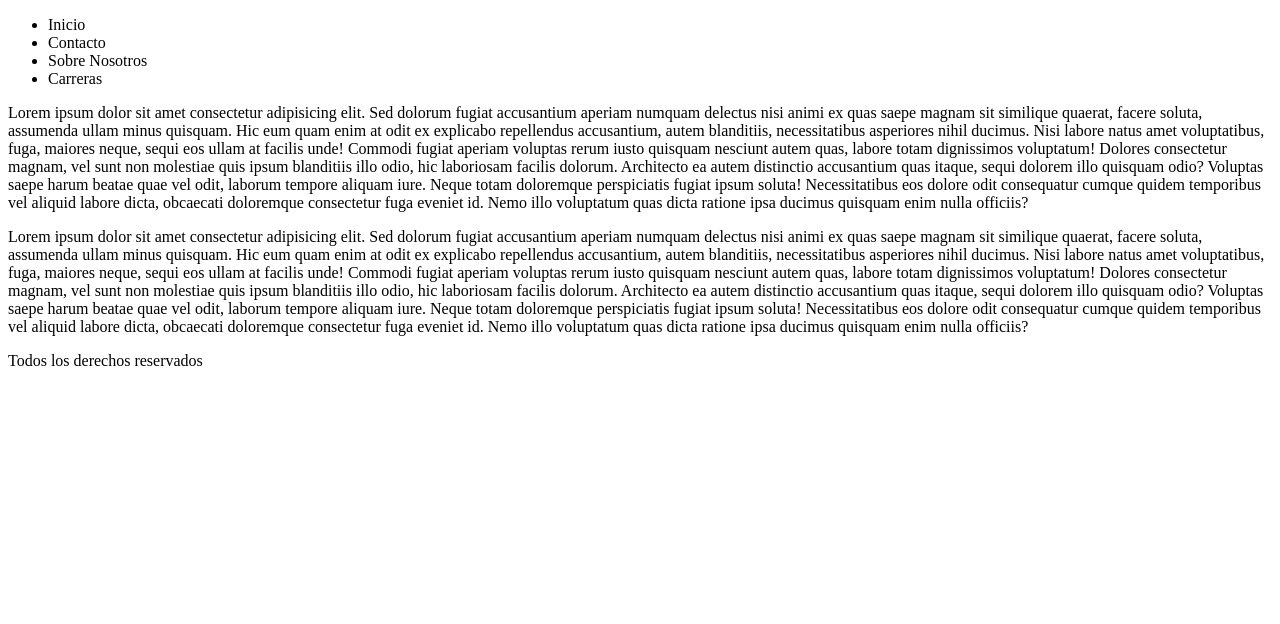
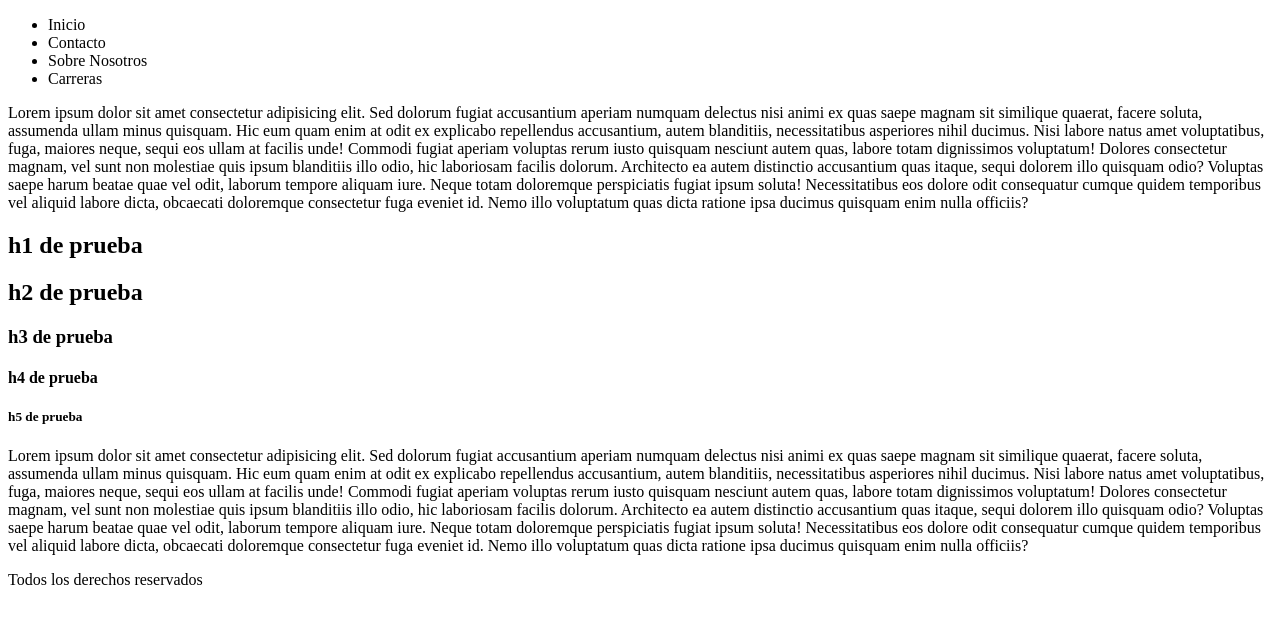
Before and after one commit to MatiasAltamiranda/practicagit, a plain HTML site: page index.html in a window 1280 px wide. Drawn offline with Linux system fonts and the light colour scheme.

Commit message:
commit de prueba, añado 5 h12345

```diff
--- a/index.html
+++ b/index.html
@@ -24,6 +24,13 @@
                 Commodi fugiat aperiam voluptas rerum iusto quisquam nesciunt autem quas, labore totam dignissimos voluptatum! Dolores consectetur magnam, vel sunt non molestiae quis ipsum blanditiis illo odio, hic laboriosam facilis dolorum.
                 Architecto ea autem distinctio accusantium quas itaque, sequi dolorem illo quisquam odio? Voluptas saepe harum beatae quae vel odit, laborum tempore aliquam iure. Neque totam doloremque perspiciatis fugiat ipsum soluta!
                 Necessitatibus eos dolore odit consequatur cumque quidem temporibus vel aliquid labore dicta, obcaecati doloremque consectetur fuga eveniet id. Nemo illo voluptatum quas dicta ratione ipsa ducimus quisquam enim nulla officiis?</p>
+                <div>
+                    <h1>h1 de prueba</h1>
+                    <h2>h2 de prueba</h2>
+                    <h3>h3 de prueba</h3>
+                    <h4>h4 de prueba</h4>
+                    <h5>h5 de prueba</h5>
+                </div>
                 <p>Lorem ipsum dolor sit amet consectetur adipisicing elit. Sed dolorum fugiat accusantium aperiam numquam delectus nisi animi ex quas saepe magnam sit similique quaerat, facere soluta, assumenda ullam minus quisquam.
                     Hic eum quam enim at odit ex explicabo repellendus accusantium, autem blanditiis, necessitatibus asperiores nihil ducimus. Nisi labore natus amet voluptatibus, fuga, maiores neque, sequi eos ullam at facilis unde!
                     Commodi fugiat aperiam voluptas rerum iusto quisquam nesciunt autem quas, labore totam dignissimos voluptatum! Dolores consectetur magnam, vel sunt non molestiae quis ipsum blanditiis illo odio, hic laboriosam facilis dolorum.
```
